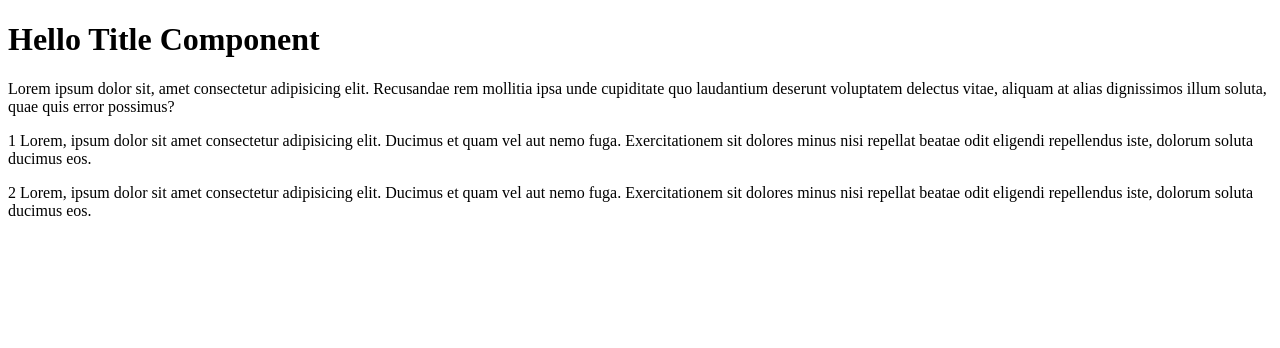
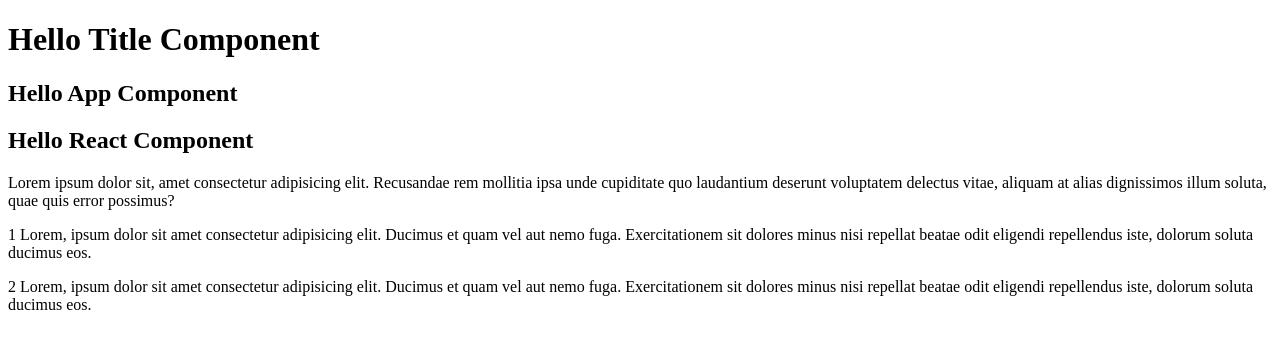
Before and after one commit to VarvaraProkhvatylo/react-shop-project-16-03, a React (Create React App) app: page / in a window 1280 px wide. Shown: the top 348 px of the page. Built offline with nearby package versions, Linux system fonts and the light colour scheme.

Commit message:
added components

```diff
--- a/src/index.tsx
+++ b/src/index.tsx
@@ -2,6 +2,8 @@
 import ReactDOM from 'react-dom/client'
 
 const Title = () => <h1>Hello Title Component</h1>
+const TitleApp = () => <h2> Hello App Component </h2>
+const TitleReact = () => <h2> Hello React Component </h2>
 
 /// Component via Function Declaration
 
@@ -39,6 +41,8 @@
     return (
         <>
             <Title />
+            <TitleApp />
+            <TitleReact />
             <Content />
             <Content1 />
         </>
```
